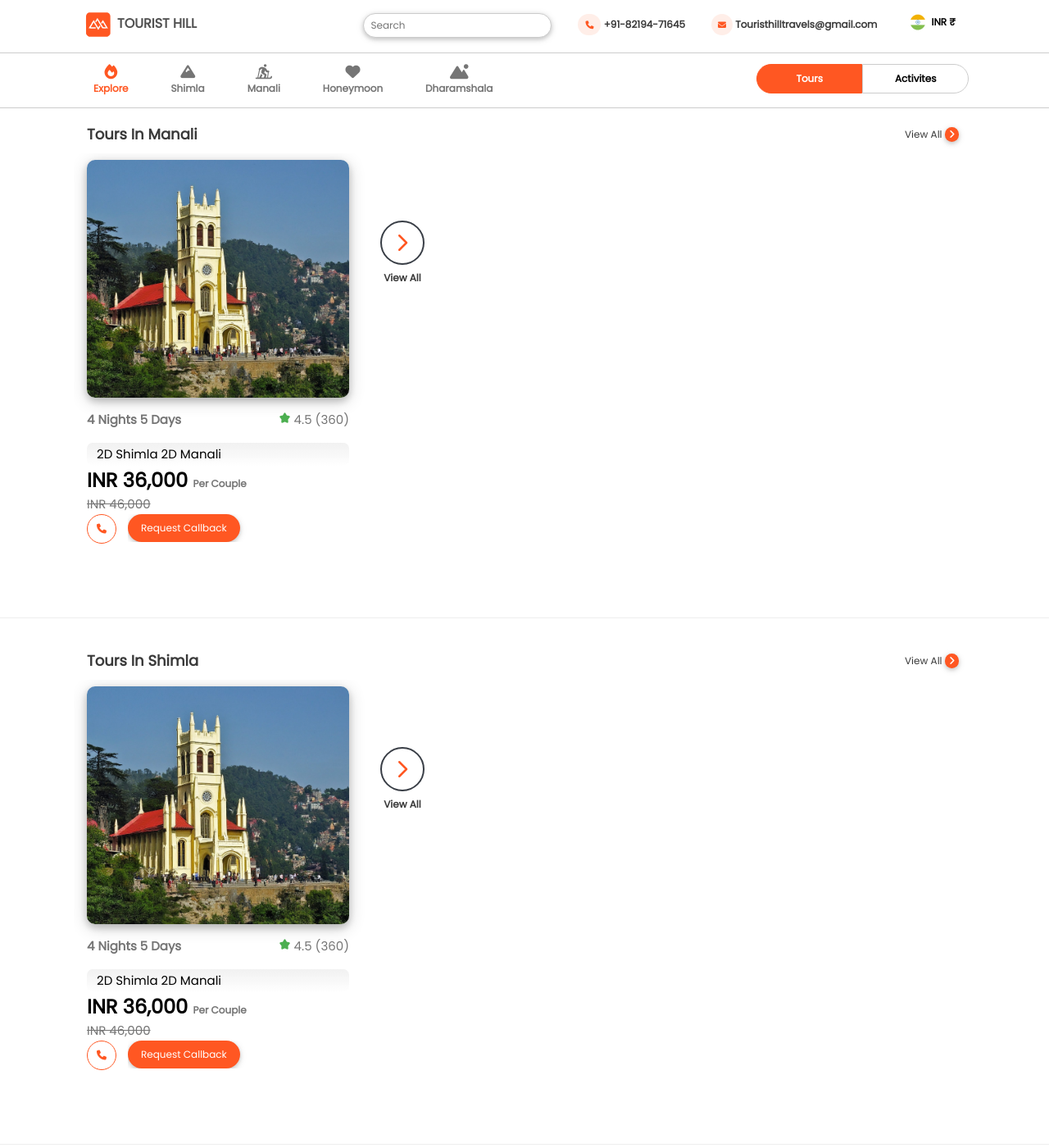
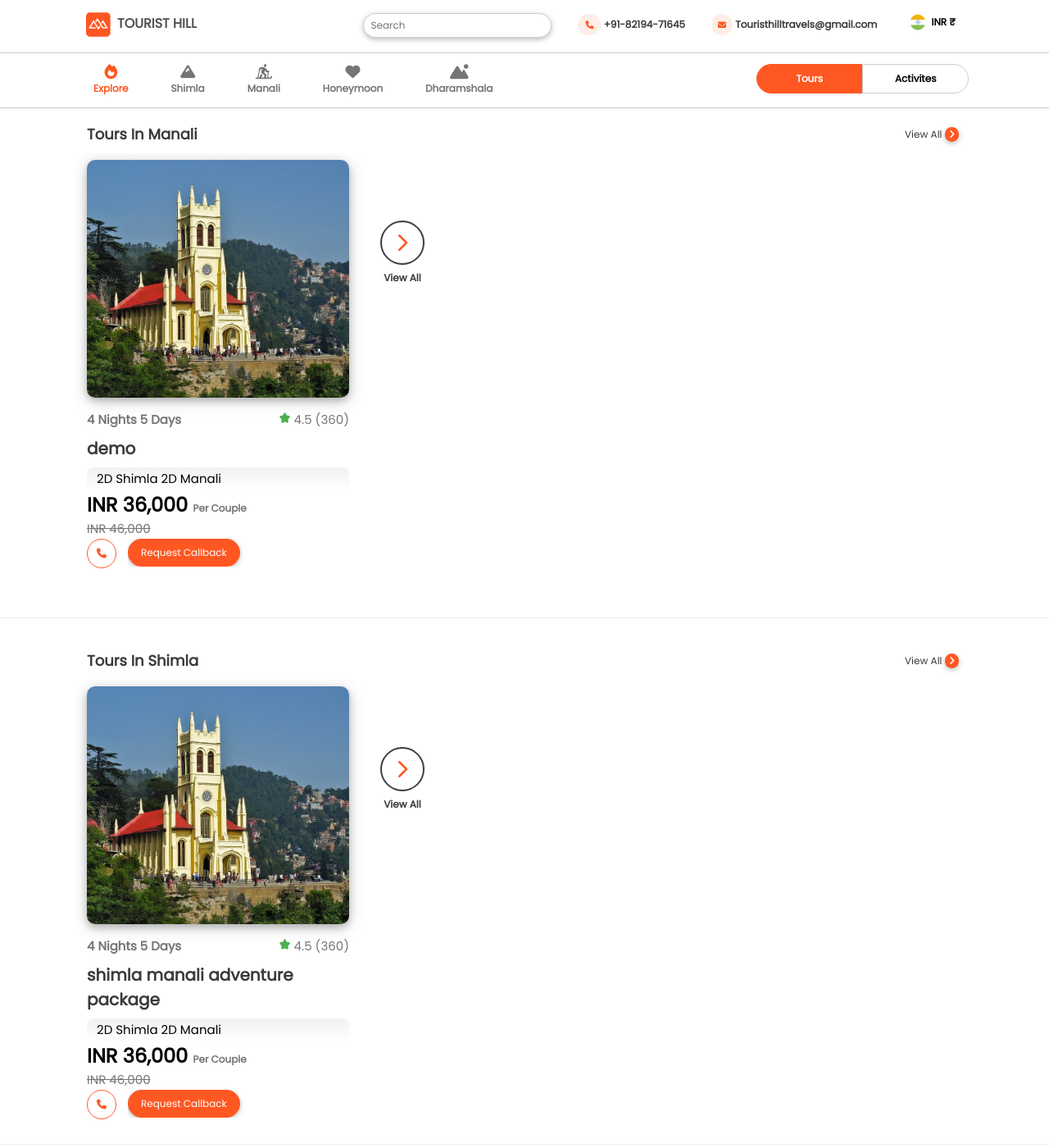
Before and after one commit to VikasLazarus/touristhill, a Jekyll site: the page built from index.markdown, in a window 1280 px wide and 1400 px high. Shown: the whole window at 82% size. Built offline with Jekyll 4.4.1, drawn with Linux system fonts in a browser that asks for light colours; nearby versions of some CDN libraries.

Commit message:
Update index.markdown

```diff
--- a/index.markdown
+++ b/index.markdown
@@ -56,7 +56,7 @@ layout: home
       <br>
    <div class="swiper mySwiper2 w3-content w3-padding">
         <div class="swiper-wrapper">
-    {% for post in category.first %}
+    {% for post in category.last %}
     <div class="swiper-slide slide-2 w3-row">
 
             <a href="{{ post.url }}.html">
```
